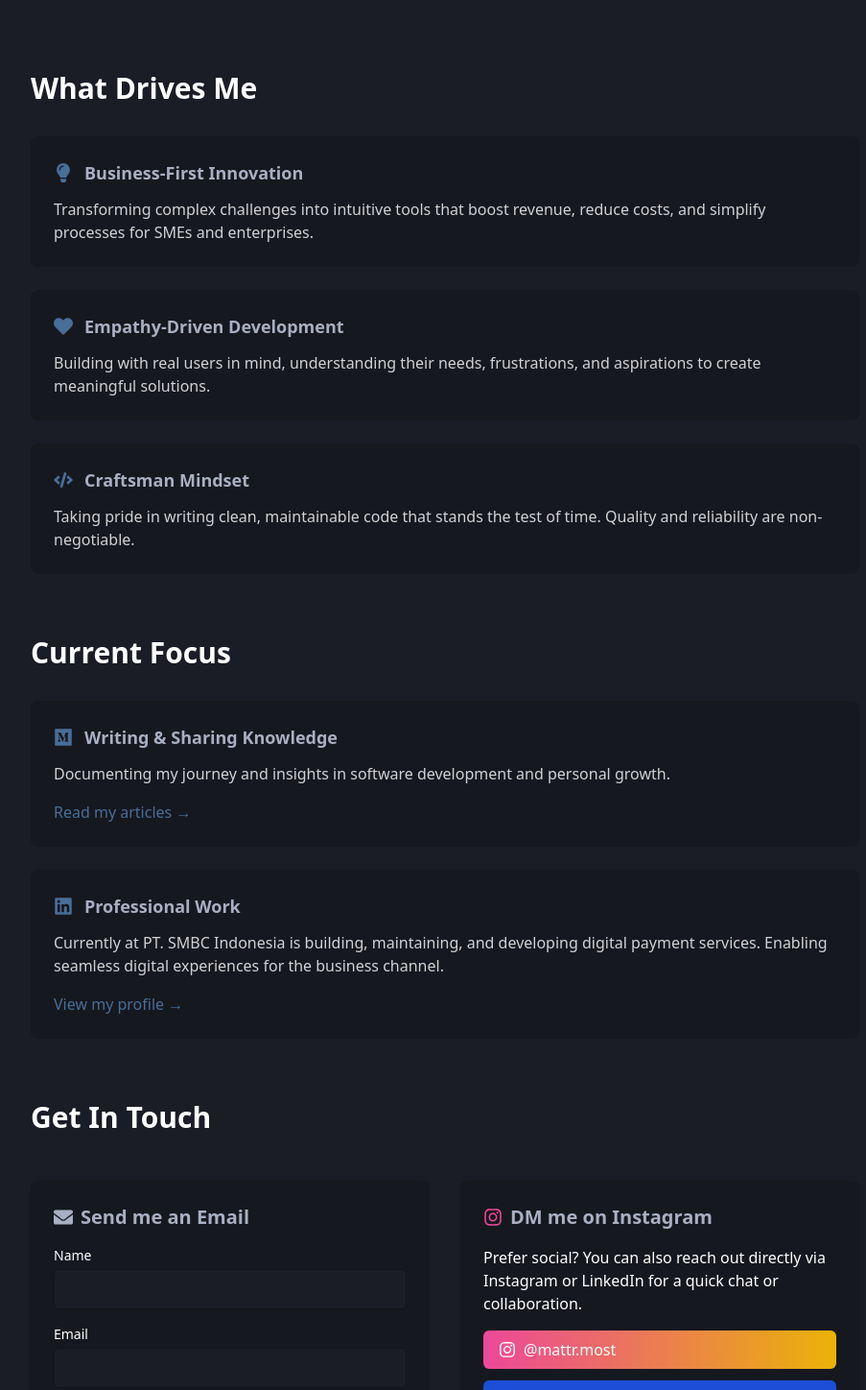
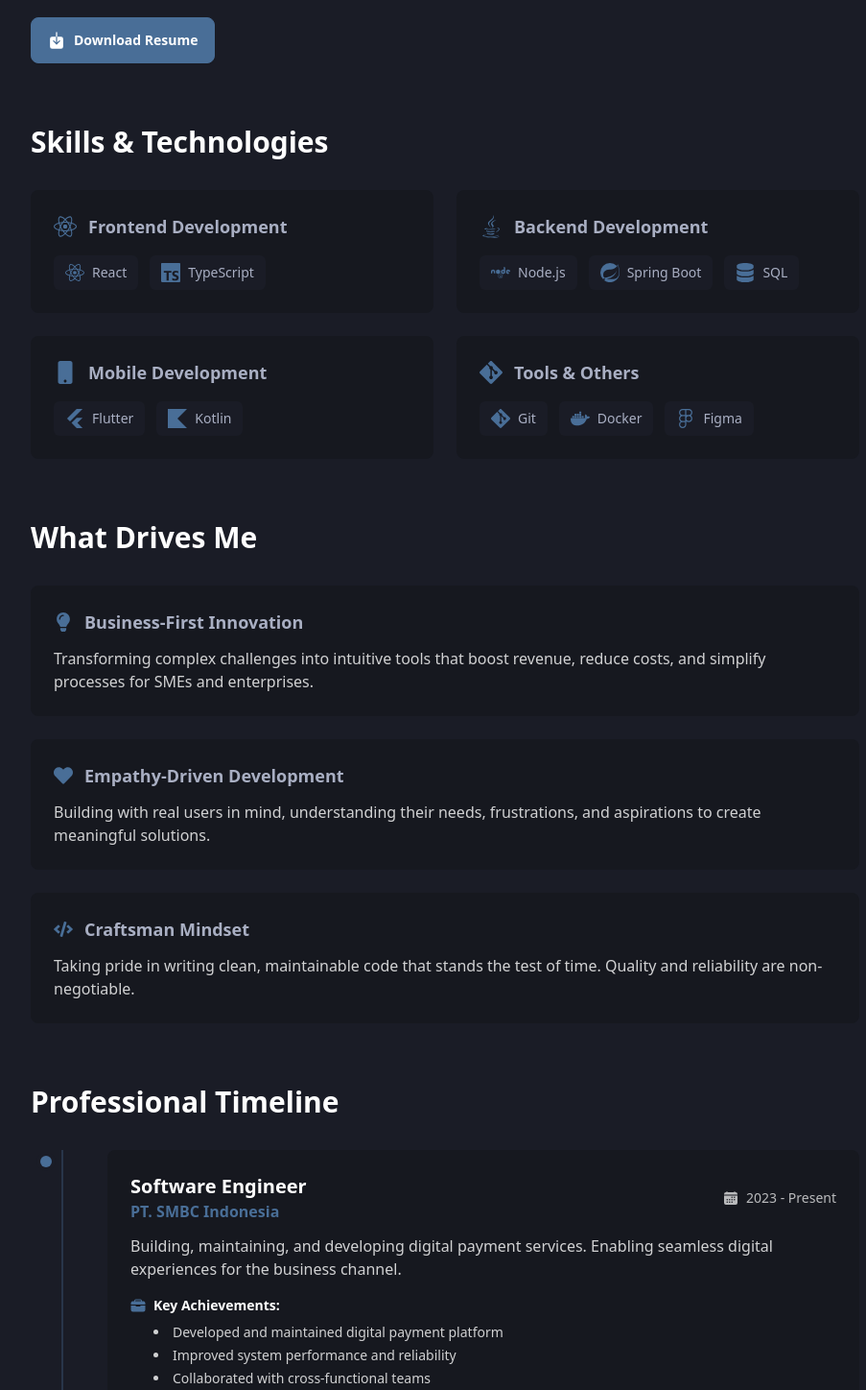
Before and after one commit to HellBus1/personal-portfolio, a React (Vite) app: page /about in a window 1280 px wide. Shown: the part 420-1868 px from the top of the page at 96% size, without its empty margins (176-1079 px from the left). Built offline with nearby package versions, Linux system fonts and the light colour scheme.

Commit message:
feat: Enhance About page with resume download, new skills and professional timeline sections, replacing current focus.

```diff
--- a/src/pages/AboutPage/AboutPage.tsx
+++ b/src/pages/AboutPage/AboutPage.tsx
@@ -1,6 +1,7 @@
 import OverviewSection from './OverviewSection/OverviewSection'
+import SkillsSection from './SkillsSection/SkillsSection'
 import DrivesMeSection from './DrivesMeSection/DrivesMeSection'
-import CurrentFocusSection from './CurrentFocus/CurrentFocusSection'
+import TimelineSection from './TimelineSection/TimelineSection'
 import ContactSection from './ContactSection/ContactSection'
 import RootLayout from '@/components/RootLayout/RootLayout'
 import { useLocation, Link } from 'react-router-dom'
@@ -41,8 +42,9 @@ const AboutPage = () => {
           </div>
         </div>
         <OverviewSection />
+        <SkillsSection />
         <DrivesMeSection />
-        <CurrentFocusSection />
+        <TimelineSection />
         <ContactSection />
       </div>
     </RootLayout>
--- a/src/pages/AboutPage/CurrentFocus/CurrentFocusSection.tsx
+++ /dev/null
@@ -1,49 +0,0 @@
-import { FaMedium, FaLinkedin } from 'react-icons/fa'
-
-const CurrentFocusSection = () => {
-  return (
-    <section className='space-y-8 mb-16'>
-      <h2 className='text-2xl md:text-3xl font-bold text-neutral-content'>Current Focus</h2>
-      <div className='grid gap-4 md:gap-6'>
-        <div className='group p-4 md:p-6 bg-base-200 rounded-lg transition-all hover:bg-base-200/80'>
-          <div className='flex items-center gap-3 mb-3'>
-            <FaMedium size={20} className='text-primary' />
-            <h3 className='font-semibold text-lg'>Writing & Sharing Knowledge</h3>
-          </div>
-          <p className='text-sm md:text-base text-neutral-content/80 mb-4'>
-            Documenting my journey and insights in software development and personal growth.
-          </p>
-          <a
-            href='https://medium.com/@syubbanfakhriya'
-            target='_blank'
-            rel='noopener noreferrer'
-            className='text-sm md:text-base text-primary hover:underline inline-flex items-center gap-2'
-          >
-            Read my articles →
-          </a>
-        </div>
-
-        <div className='group p-4 md:p-6 bg-base-200 rounded-lg transition-all hover:bg-base-200/80'>
-          <div className='flex items-center gap-3 mb-3'>
-            <FaLinkedin size={20} className='text-primary' />
-            <h3 className='font-semibold text-lg'>Professional Work</h3>
-          </div>
-          <p className='text-sm md:text-base text-neutral-content/80 mb-4'>
-            Currently at PT. SMBC Indonesia is building, maintaining, and developing digital payment
-            services. Enabling seamless digital experiences for the business channel.
-          </p>
-          <a
-            href='https://www.linkedin.com/in/syubban/'
-            target='_blank'
-            rel='noopener noreferrer'
-            className='text-sm md:text-base text-primary hover:underline inline-flex items-center gap-2'
-          >
-            View my profile →
-          </a>
-        </div>
-      </div>
-    </section>
-  )
-}
-
-export default CurrentFocusSection
--- a/src/pages/AboutPage/OverviewSection/OverviewSection.tsx
+++ b/src/pages/AboutPage/OverviewSection/OverviewSection.tsx
@@ -1,3 +1,5 @@
+import { IoDownload } from 'react-icons/io5'
+
 const OverviewSection = () => {
   return (
     <section className='flex flex-col-reverse md:flex-row items-center md:items-start gap-8 mb-16'>
@@ -15,6 +17,20 @@ const OverviewSection = () => {
             I believe in building tools that serve real human needs, combining technical expertise
             with empathy to create meaningful experiences.
           </p>
+        </div>
+
+        {/* Resume Download Button */}
+        <div className='flex flex-col sm:flex-row gap-4 items-center md:items-start'>
+          <a
+            href='/resume.pdf'
+            download='Syubban_Fakhriya_Resume.pdf'
+            className='btn btn-primary gap-2 w-full sm:w-auto'
+            target='_blank'
+            rel='noopener noreferrer'
+          >
+            <IoDownload size={20} />
+            Download Resume
+          </a>
         </div>
       </div>
       <div className='md:w-1/3 flex justify-center'>
--- /dev/null
+++ b/src/pages/AboutPage/SkillsSection/SkillsSection.tsx
@@ -0,0 +1,82 @@
+import {
+  SiReact,
+  SiTypescript,
+  SiKotlin,
+  SiSpring,
+  SiFlutter,
+  SiGit,
+  SiDocker,
+  SiFigma
+} from 'react-icons/si'
+import { FaDatabase, FaMobile, FaJava, FaNode } from 'react-icons/fa'
+
+const SkillsSection = () => {
+  const skillCategories = [
+    {
+      title: 'Frontend Development',
+      icon: <SiReact className='text-primary' size={24} />,
+      skills: [
+        { name: 'React', icon: <SiReact size={20} /> },
+        { name: 'TypeScript', icon: <SiTypescript size={20} /> }
+      ]
+    },
+    {
+      title: 'Backend Development',
+      icon: <FaJava className='text-primary' size={24} />,
+      skills: [
+        { name: 'Node.js', icon: <FaNode size={20} /> },
+        { name: 'Spring Boot', icon: <SiSpring size={20} /> },
+        { name: 'SQL', icon: <FaDatabase size={20} /> }
+      ]
+    },
+    {
+      title: 'Mobile Development',
+      icon: <FaMobile className='text-primary' size={24} />,
+      skills: [
+        { name: 'Flutter', icon: <SiFlutter size={20} /> },
+        { name: 'Kotlin', icon: <SiKotlin size={20} /> }
+      ]
+    },
+    {
+      title: 'Tools & Others',
+      icon: <SiGit className='text-primary' size={24} />,
+      skills: [
+        { name: 'Git', icon: <SiGit size={20} /> },
+        { name: 'Docker', icon: <SiDocker size={20} /> },
+        { name: 'Figma', icon: <SiFigma size={20} /> }
+      ]
+    }
+  ]
+
+  return (
+    <section className='space-y-8 mb-16'>
+      <h2 className='text-2xl md:text-3xl font-bold text-neutral-content'>Skills & Technologies</h2>
+      <div className='grid gap-6 md:grid-cols-2'>
+        {skillCategories.map((category, index) => (
+          <div
+            key={index}
+            className='group p-6 bg-base-200 rounded-lg transition-all hover:bg-base-300 hover:shadow-lg'
+          >
+            <div className='flex items-center gap-3 mb-4'>
+              {category.icon}
+              <h3 className='font-semibold text-lg'>{category.title}</h3>
+            </div>
+            <div className='flex flex-wrap gap-3'>
+              {category.skills.map((skill, idx) => (
+                <div
+                  key={idx}
+                  className='flex items-center gap-2 px-3 py-2 bg-base-100 rounded-md hover:bg-primary hover:text-primary-content transition-all duration-200'
+                >
+                  <span className='text-primary group-hover:text-current'>{skill.icon}</span>
+                  <span className='text-sm font-medium'>{skill.name}</span>
+                </div>
+              ))}
+            </div>
+          </div>
+        ))}
+      </div>
+    </section>
+  )
+}
+
+export default SkillsSection
--- /dev/null
+++ b/src/pages/AboutPage/TimelineSection/TimelineSection.tsx
@@ -0,0 +1,64 @@
+import { IoBriefcase, IoCalendar } from 'react-icons/io5'
+
+const TimelineSection = () => {
+  const timeline = [
+    {
+      date: '2023 - Present',
+      company: 'PT. SMBC Indonesia',
+      role: 'Software Engineer',
+      description:
+        'Building, maintaining, and developing digital payment services. Enabling seamless digital experiences for the business channel.',
+      achievements: [
+        'Developed and maintained digital payment platform',
+        'Improved system performance and reliability',
+        'Collaborated with cross-functional teams'
+      ]
+    }
+  ]
+
+  return (
+    <section className='space-y-8 mb-16'>
+      <h2 className='text-2xl md:text-3xl font-bold text-neutral-content'>Professional Timeline</h2>
+      <div className='relative'>
+        {/* Timeline line */}
+        <div className='absolute left-4 md:left-8 top-0 bottom-0 w-0.5 bg-primary/30'></div>
+
+        <div className='space-y-8'>
+          {timeline.map((item, index) => (
+            <div key={index} className='relative pl-12 md:pl-20'>
+              {/* Timeline dot */}
+              <div className='absolute left-2.5 md:left-6.5 top-1.5 w-3 h-3 bg-primary rounded-full ring-4 ring-base-100'></div>
+
+              <div className='group p-6 bg-base-200 rounded-lg transition-all hover:bg-base-300 hover:shadow-lg'>
+                <div className='flex flex-col md:flex-row md:items-center md:justify-between mb-3'>
+                  <div>
+                    <h3 className='text-xl font-bold text-neutral-content'>{item.role}</h3>
+                    <p className='text-primary font-semibold'>{item.company}</p>
+                  </div>
+                  <div className='flex items-center gap-2 text-sm text-neutral-content/70 mt-2 md:mt-0'>
+                    <IoCalendar size={16} />
+                    <span>{item.date}</span>
+                  </div>
+                </div>
+                <p className='text-neutral-content/80 mb-4'>{item.description}</p>
+                <div className='space-y-2'>
+                  <p className='text-sm font-semibold text-neutral-content flex items-center gap-2'>
+                    <IoBriefcase size={16} className='text-primary' />
+                    Key Achievements:
+                  </p>
+                  <ul className='list-disc list-inside space-y-1 text-sm text-neutral-content/80 ml-6'>
+                    {item.achievements.map((achievement, idx) => (
+                      <li key={idx}>{achievement}</li>
+                    ))}
+                  </ul>
+                </div>
+              </div>
+            </div>
+          ))}
+        </div>
+      </div>
+    </section>
+  )
+}
+
+export default TimelineSection
```
